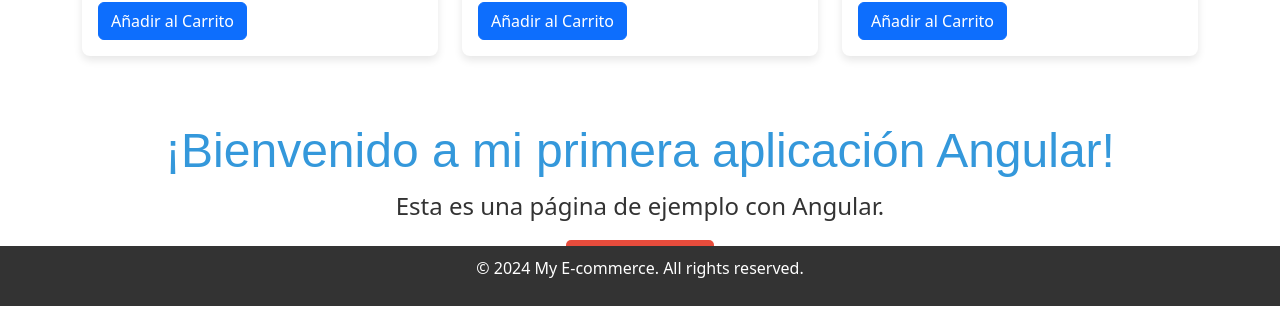
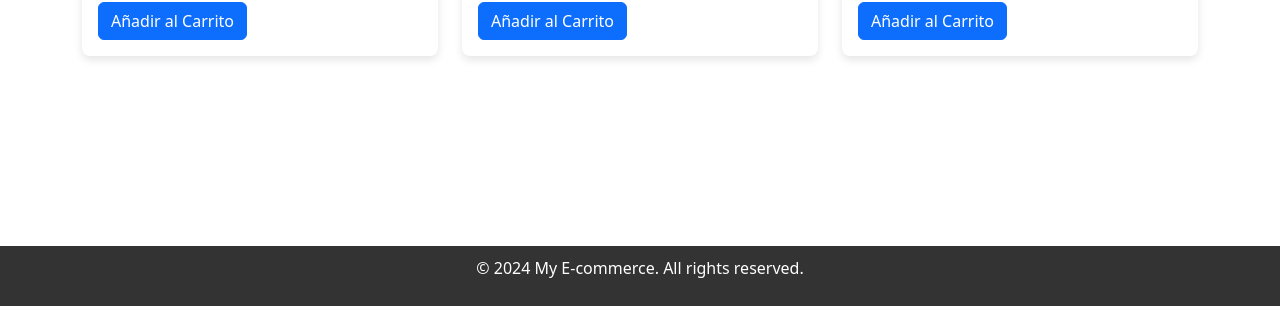
Before and after one commit to DavidSantiAmaya/Ecommerce_fotografa, an Angular app: page / in a window 1280 px wide. Shown: the part 494-825 px from the top of the page. After the commit the page ends 800 px from the top, so only its background shows below. Built offline with nearby package versions, Linux system fonts and the light colour scheme.

Commit message:
quitar cambiar color texto

```diff
--- a/src/app/app.component.html
+++ b/src/app/app.component.html
@@ -1,13 +1,5 @@
 <app-header></app-header>
 <app-product-list></app-product-list>
 <router-outlet></router-outlet>
-<div class="container">
 
-  <h1>¡Bienvenido a mi primera aplicación Angular!</h1>
-
-  <p>Esta es una página de ejemplo con Angular.</p>
-
-  <button (click)="changeColor()">Cambiar Color</button>
-
-</div>
 <app-footer></app-footer>
```
